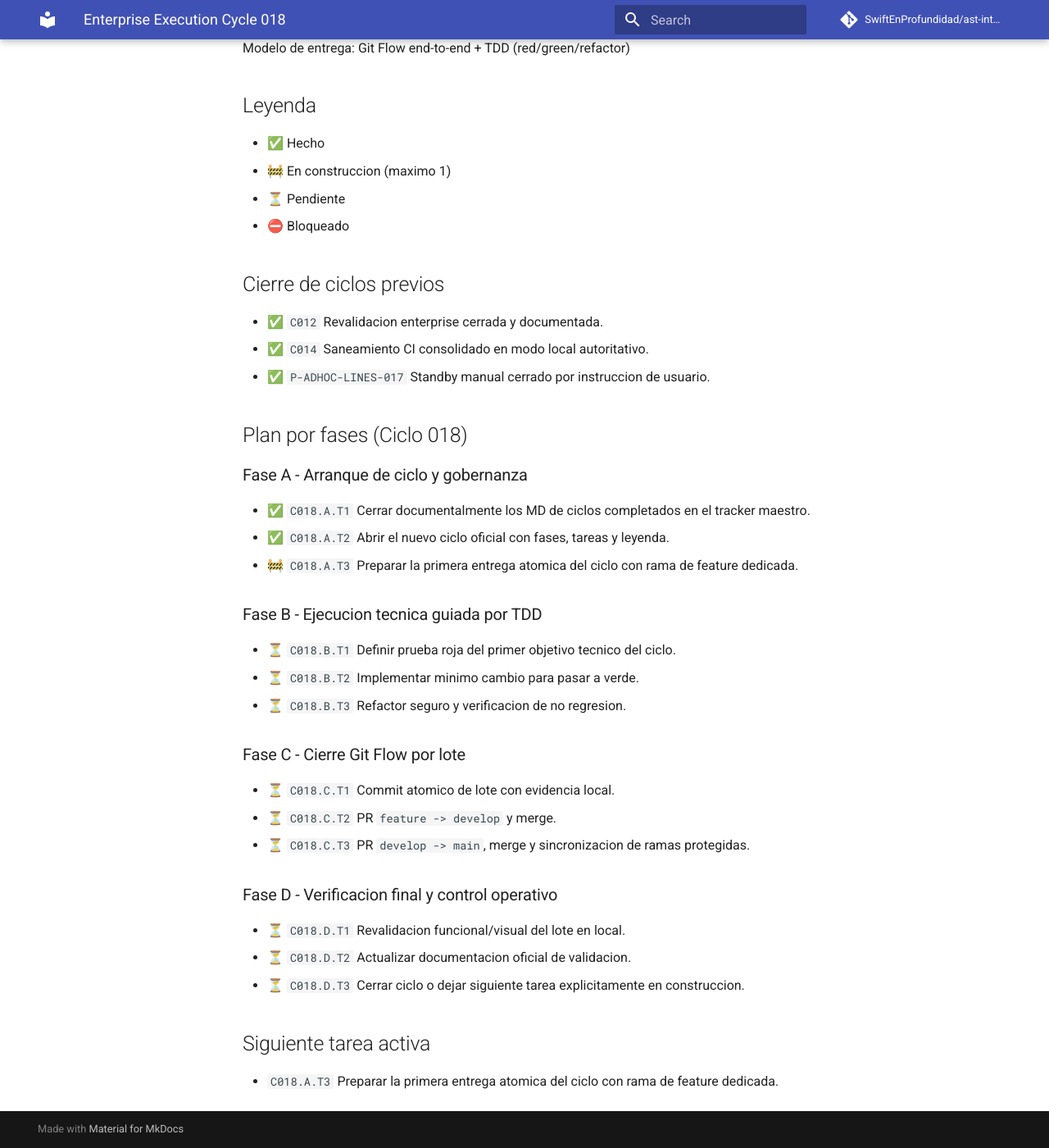
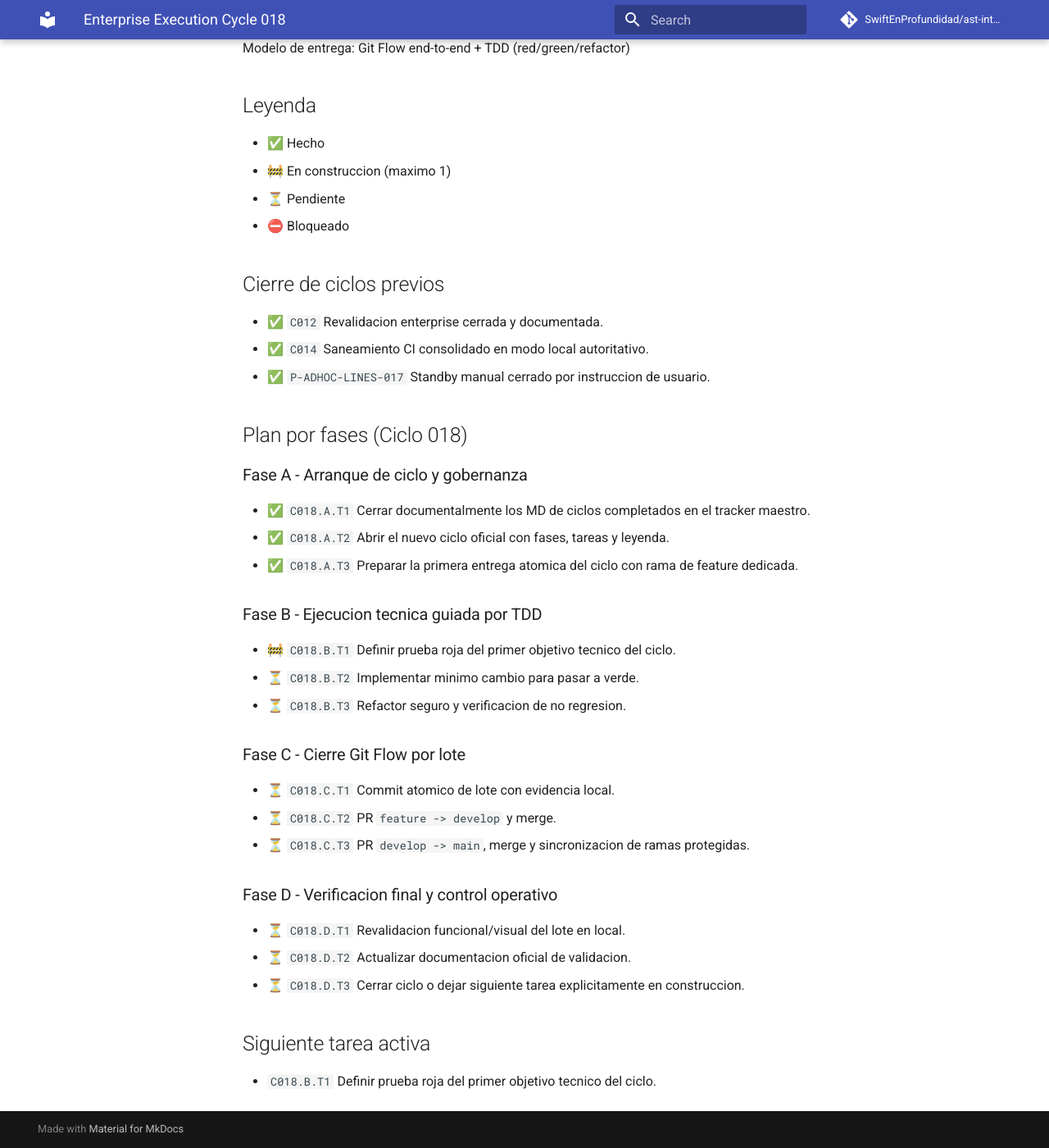
Before and after one commit to SwiftEnProfundidad/ast-intelligence-hooks, an MkDocs documentation site: the page built from docs/ENTERPRISE_EXECUTION_CYCLE_018.md, in a window 1280 px wide and 1400 px high, scrolled down 233 px. Shown: the whole window at 82% size. Built offline with MkDocs 1.6.1 and Material for MkDocs 9.7.7, drawn with Linux system fonts in a browser that asks for light colours; comment, search, counter and statistics services are not loaded.

Commit message:
docs: avanzar ciclo 018 a fase TDD (B.T1)

```diff
--- a/docs/ENTERPRISE_EXECUTION_CYCLE_018.md
+++ b/docs/ENTERPRISE_EXECUTION_CYCLE_018.md
@@ -20,10 +20,10 @@ Modelo de entrega: Git Flow end-to-end + TDD (red/green/refactor)
 ### Fase A - Arranque de ciclo y gobernanza
 - ✅ `C018.A.T1` Cerrar documentalmente los MD de ciclos completados en el tracker maestro.
 - ✅ `C018.A.T2` Abrir el nuevo ciclo oficial con fases, tareas y leyenda.
-- 🚧 `C018.A.T3` Preparar la primera entrega atomica del ciclo con rama de feature dedicada.
+- ✅ `C018.A.T3` Preparar la primera entrega atomica del ciclo con rama de feature dedicada.
 
 ### Fase B - Ejecucion tecnica guiada por TDD
-- ⏳ `C018.B.T1` Definir prueba roja del primer objetivo tecnico del ciclo.
+- 🚧 `C018.B.T1` Definir prueba roja del primer objetivo tecnico del ciclo.
 - ⏳ `C018.B.T2` Implementar minimo cambio para pasar a verde.
 - ⏳ `C018.B.T3` Refactor seguro y verificacion de no regresion.
 
@@ -38,4 +38,4 @@ Modelo de entrega: Git Flow end-to-end + TDD (red/green/refactor)
 - ⏳ `C018.D.T3` Cerrar ciclo o dejar siguiente tarea explicitamente en construccion.
 
 ## Siguiente tarea activa
-- `C018.A.T3` Preparar la primera entrega atomica del ciclo con rama de feature dedicada.
+- `C018.B.T1` Definir prueba roja del primer objetivo tecnico del ciclo.
```
Also changed, not shown: docs/REFRACTOR_PROGRESS.md (+2 -2 lines).
